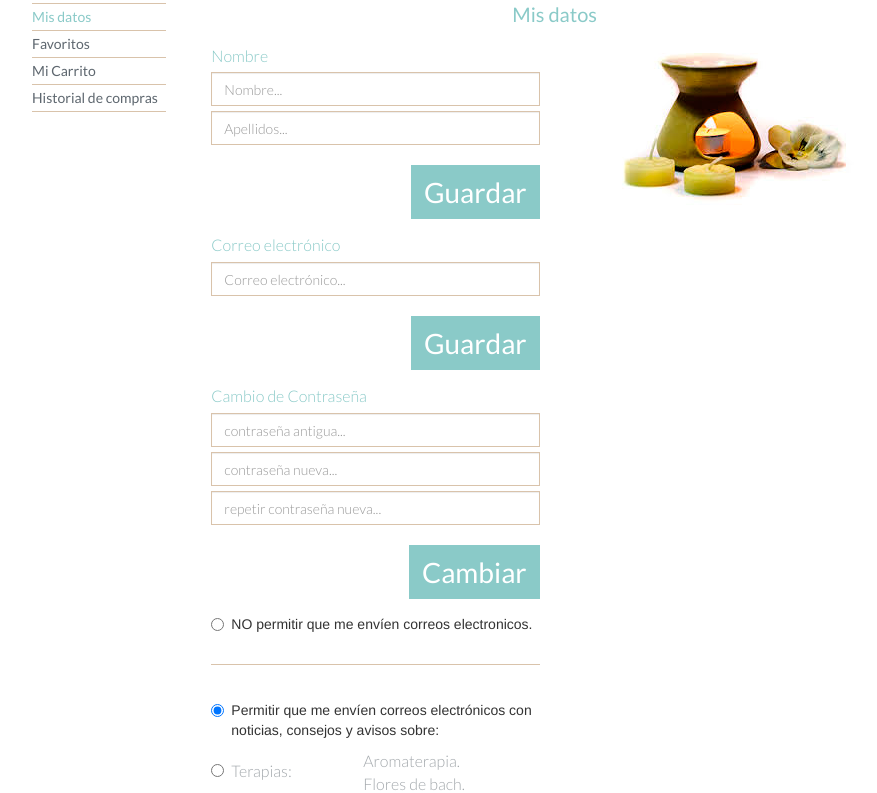
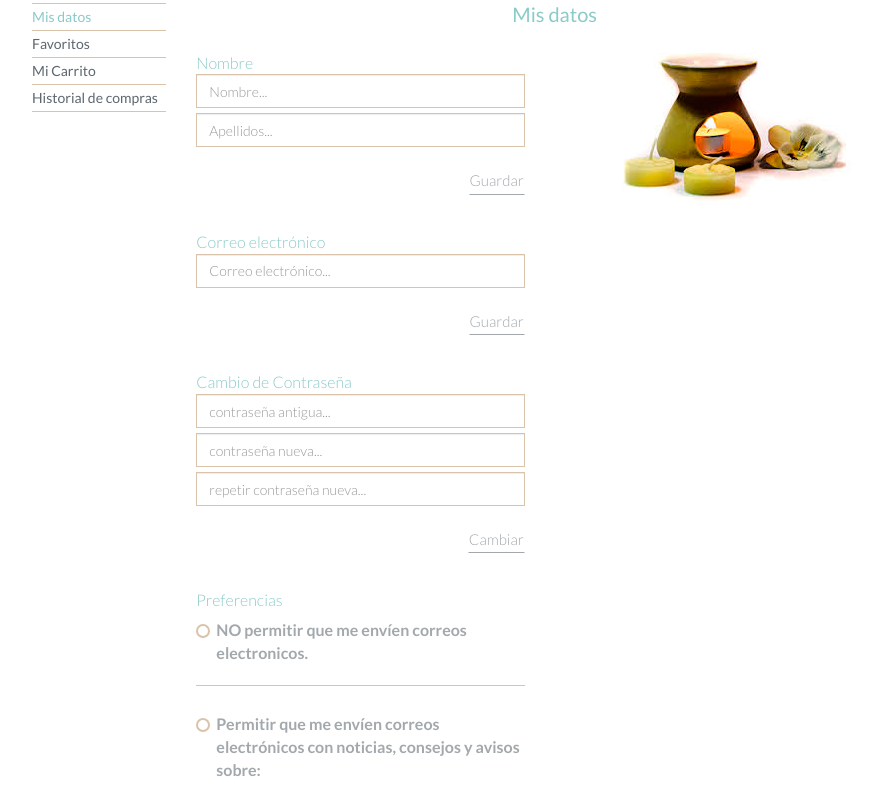
Before and after one commit to NeuronsWork/ekala, a website: page my-account.html in a window 1280 px wide. Shown: the part 287-1080 px from the top of the page, without its empty margins (160-1037 px from the left). Drawn offline with nearby package versions, Linux system fonts and the light colour scheme.

Commit message:
Upload my-account

```diff
--- a/my-account.html
+++ b/my-account.html
@@ -106,26 +106,26 @@
                                                   <div class="col-md-10 col-sm-12 col-xs-12 my-account">
                                                             <h3>Mis datos</h3>
                                                             <div class="col-md-6 col-sm-6 col-xs-12 register">
-                                                                      <form action="my-account_submit" method="get" accept-charset="utf-8">
+                                                                      <form class="form-horizontal" action="my-account_submit" method="get" accept-charset="utf-8">
                                                                                 <div class="form-group">
                                                                                           <label class="control-label">Nombre</label>
                                                                                           <input type="text" class="form-control" name="nombres" id="nombres" placeholder="Nombre...">
                                                                                           <input type="text" class="form-control" name="apellidos" id="apellidos" placeholder="Apellidos...">
                                                                                 </div>
                                                                                 <div class="form-group">
-                                                                                          <button type="submit" class="btn pull-right">Guardar</button>
+                                                                                          <button type="submit" class="btn btn-link pull-right">Guardar</button>
                                                                                 </div>
                                                                       </form>
-                                                                      <form action="my-account_submit" method="get" accept-charset="utf-8">
+                                                                      <form class="form-horizontal" action="my-account_submit" method="get" accept-charset="utf-8">
                                                                                 <div class="form-group">
                                                                                           <label class="control-label" for="email">Correo electrónico</label>
                                                                                           <input class="form-control" id="email" name="email" placeholder="Correo electrónico..."></input>
                                                                                 </div>
                                                                                 <div class="form-group">
-                                                                                          <button type="submit" class="btn pull-right">Guardar</button>
+                                                                                          <button type="submit" class="btn btn-link pull-right">Guardar</button>
                                                                                 </div>
                                                                       </form>
-                                                                      <form action="my-account_submit" method="get" accept-charset="utf-8">
+                                                                      <form class="form-horizontal" action="my-account_submit" method="get" accept-charset="utf-8">
                                                                                 <div class="form-group">
                                                                                           <label class="control-label" for="pwd">Cambio de Contraseña</label>
                                                                                           <input class="form-control" id="pwd-old" name="pwd-old" placeholder="contraseña antigua..."></input>
@@ -133,27 +133,30 @@
                                                                                           <input class="form-control" id="pwd2" name="pwd2" placeholder="repetir contraseña nueva..."></input>
                                                                                 </div>
                                                                                 <div class="form-group">
-                                                                                          <button type="submit" class="btn pull-right">Cambiar</button>
+                                                                                          <button type="submit" class="btn btn-link pull-right">Cambiar</button>
                                                                                 </div>
                                                                       </form>
-                                                                      <form action="my-account_submit" method="get" accept-charset="utf-8">
+                                                                      <form class="form-horizontal" action="my-account_submit" method="get" accept-charset="utf-8">
+                                                                                <div class="form-group">
+                                                                                          <label class="control-label" for="">Preferencias</label>
                                                                                           <div class="radio">
                                                                                                     <label>
-                                                                                                    <input type="radio" name="optionsRadios1" id="optionsRadios1" value="option1" checked>
-                                                                                                    NO permitir que me envíen correos electronicos.
+                                                                                                              <input type="radio" name="optionsRadios1" id="optionsRadios1" value="option1">
+                                                                                                              <strong>NO permitir que me envíen correos electronicos.</strong>
                                                                                                     </label>
                                                                                           </div>
-                                                                                <div class="form-group"><hr></div>
+                                                                                          <hr>
                                                                                           <div class="radio">
                                                                                                     <label>
-                                                                                                    <input type="radio" name="optionsRadios1" id="optionsRadios2" value="option2" checked>
-                                                                                                    Permitir que me envíen correos electrónicos con noticias, consejos y avisos sobre:
+                                                                                                              <input type="radio" name="optionsRadios1" id="optionsRadios2" value="option2">
+                                                                                                              <strong>Permitir que me envíen correos electrónicos con noticias, consejos y avisos sobre:</strong>
                                                                                                     </label>
+                                                                                          </div>
                                                                                 </div>
                                                                                 <div class="form-group">
                                                                                           <div class="radio col-md-5 col-sm-12 col-xs-12">
                                                                                                     <label>
-                                                                                                              <input type="radio" name="optionsRadios" id="optionsRadios1" value="option1" checked>
+                                                                                                              <input type="radio" class="btn-radio" name="optionsRadios" id="optionsRadios1" value="option3">
                                                                                                               Terapias:
                                                                                                     </label>
                                                                                           </div>
@@ -169,7 +172,7 @@
                                                                                           </div>
                                                                                           <div class="radio col-md-5 col-sm-12 col-xs-12">
                                                                                                     <label>
-                                                                                                              <input type="radio" name="optionsRadios" id="optionsRadios2" value="option1" checked>
+                                                                                                              <input type="radio" class="btn-radio" name="optionsRadios" id="optionsRadios2" value="option4">
                                                                                                               Talleres:
                                                                                                     </label>
                                                                                           </div>
@@ -184,7 +187,7 @@
                                                                                           </div>
                                                                                           <div class="radio col-md-5 col-sm-12 col-xs-12">
                                                                                                     <label>
-                                                                                                              <input type="radio" name="optionsRadios" id="optionsRadios3" value="option1" checked>
+                                                                                                              <input type="radio" class="btn-radio" name="optionsRadios" id="optionsRadios3" value="option5">
                                                                                                               Cursos:
                                                                                                     </label>
                                                                                           </div>
@@ -199,19 +202,19 @@
                                                                                           </div>
                                                                                           <div class="radio col-md-12 col-sm-12 col-xs-12">
                                                                                                     <label>
-                                                                                                              <input type="radio" name="optionsRadios" id="optionsRadios4" value="option1" checked>
+                                                                                                              <input type="radio" class="btn-radio" name="optionsRadios" id="optionsRadios4" value="option6">
                                                                                                               Sesiones por skype
                                                                                                     </label>
                                                                                           </div>
                                                                                 </div>
                                                                                 <div class="form-group">
                                                                                           <hr>
-                                                                                </div>
                                                                                           <div class="radio">
-                                                                                          <label>
-                                                                                                    <input type="radio" name="optionsRadios" id="optionsRadios1" value="option1" checked>
+                                                                                                    <label class="terms">
+                                                                                                              <input type="radio" name="optionsRadios2" id="optionsRadios1" value="option7">
                                                                                                               Acepto los términos y condiciones
                                                                                                     </label>
+                                                                                          </div>
                                                                                 </div>
                                                                                 <div class="form-group">
                                                                                           <button type="submit" class="btn pull-right">Aceptar</button>
--- a/scss/ekala.scss
+++ b/scss/ekala.scss
@@ -6,12 +6,30 @@
           font-size: $size;
           font-weight: $weight; }
 @mixin borderRadius($radius){
-          border-radius: $radius;
+          -webkit-border-radius: $radius;
           -moz-border-radius: $radius;
-          -webkit-border-radius: $radius;
           -ms-border-radius: $radius;
-          -o-border-radius: $radius; }
+          -o-border-radius: $radius;
+          border-radius: $radius; }
 // GLOBAL
+input[type="radio"] {
+          -webkit-appearance: none;
+          background-color: #fff;
+          border: 2px solid #d9c3ab;
+          display: inline-block;
+          position: relative;
+          top: 8px;
+          margin: 0 10px;
+          padding: 5px !important;
+          @include borderRadius(20px); }
+.btn-radio{
+          border: 2px solid #8acac8 !important; }
+input[type="radio"]:checked{
+          background-color: #d9c3ab;
+          border: 2px solid #d9c3ab; }
+.btn-radio:checked{
+          background-color: #8acac8 !important;
+          border: 2px solid #8acac8 !important; }
 .img-center{
           margin: 0 auto; }
 .number-spinner{
@@ -190,6 +208,10 @@
                     margin-bottom: 30px;
                     text-align: center;
                     @include fontLato(27px, 300); }
+          .form-horizontal{
+                    position: relative;
+                    width: 100%;
+                    float: left; }
           .form-group{
                     position: relative;
                     float: left;
@@ -208,6 +230,16 @@
                               background-color: #8acac8;
                               @include borderRadius(0px !important);
                               @include fontLato(28px, 500); }
+                    button.btn-link{
+                              background-color: transparent;
+                              border-bottom: 1px solid #a3a8ac;
+                              color: #a3a8ac;
+                              padding: 2px 0;
+                              @include fontLato(15px, 300);
+                              &:hover, &:focus{
+                                        text-decoration: none;
+                              }
+                    }
                     .radio{
                               padding-right: 0 !important;
                               padding-left: 0 !important;
@@ -220,6 +252,9 @@
           }
           .terminos{
                     border-top: 1px solid #d9c3ab;
+                    color: #d9c3ab;
+                    @include fontLato(14px, 500); }
+          .terms{
                     color: #d9c3ab;
                     @include fontLato(14px, 500); }
 }
@@ -819,6 +854,14 @@ footer{
                                                   border-top-color: transparent; }
                               }
                     }
+                    .my-account{
+                              padding: 0;
+                              h3{
+                                        &:after{
+                                                  border-top-color: none;
+                                        }
+                              }
+                    }
           }
           footer{
                     padding-top: 20px !important;
```
Also changed, not shown: assets/css/ekala.css, assets/css/ekala.min.css, 1 other file. Lines whose indentation alone changed are shown as unchanged.
